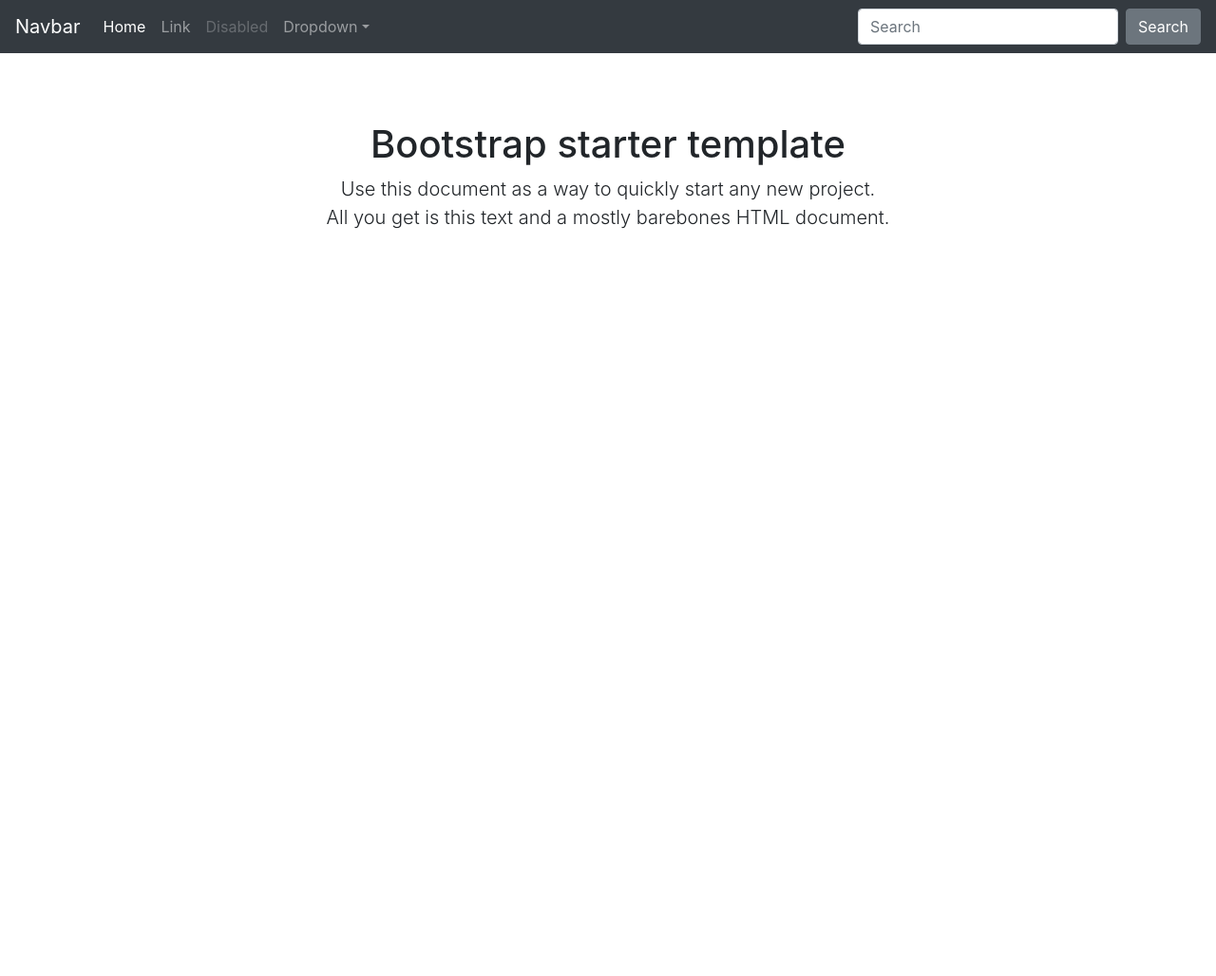
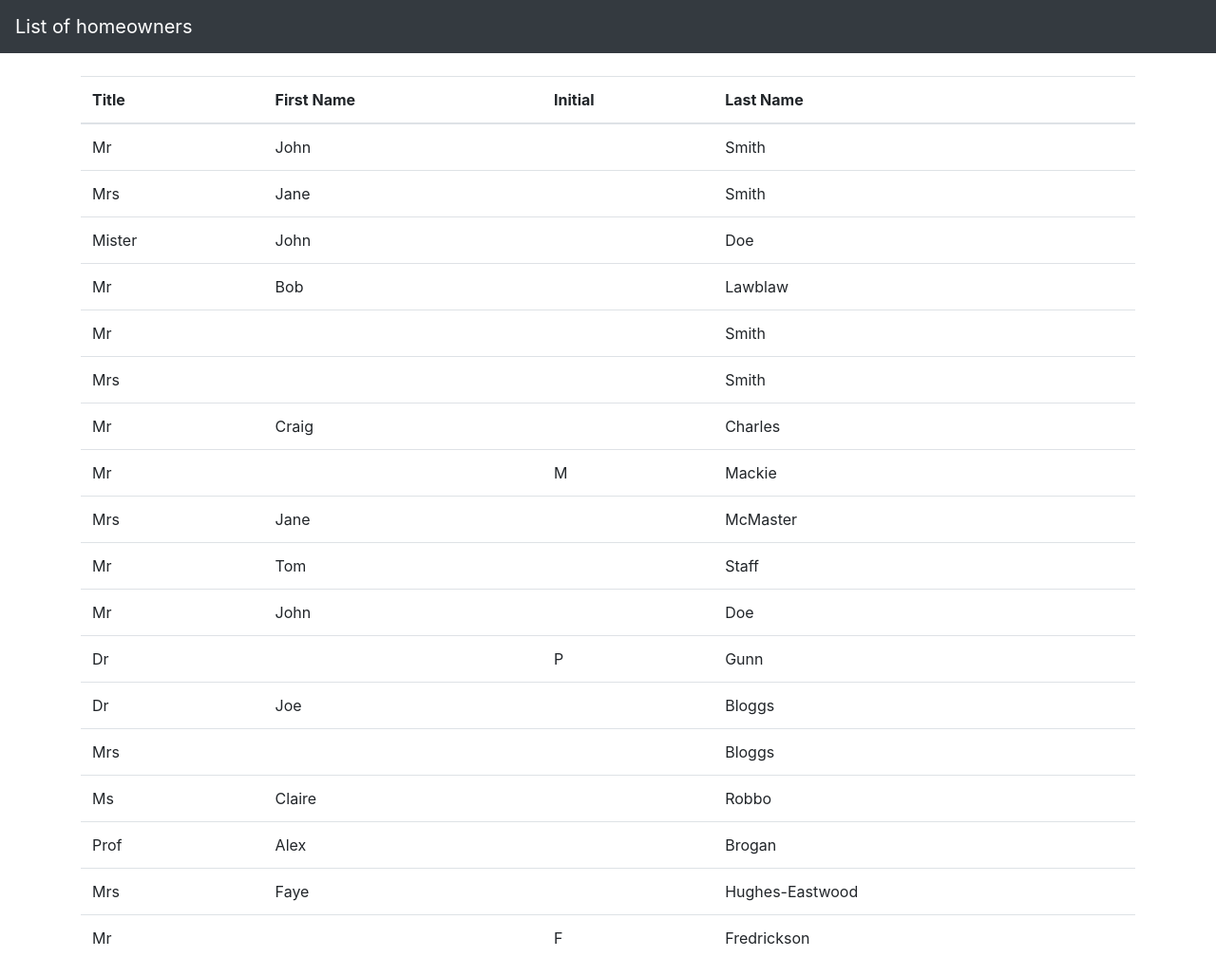
Before and after one commit to dorota-testing/php-test, a PHP site: page / in a window 1280 px wide. Shown: the whole page at 95% size. Before the commit the page ends 241 px from the top, so only its background shows below. Run offline with PHP 8.4, Linux system fonts and the light colour scheme.

Commit message:
Created table with data from the file.

```diff
--- a/index.php
+++ b/index.php
@@ -1,5 +1,14 @@
+<?php
+require './src/ProcessCsv.php';
+
+use Src\ProcessCsv;
+
+$objProcessCsv = new ProcessCsv();
+$arrPeople = $objProcessCsv->processCsvFile('src/csv_files/examples.csv');
+?>
 <!doctype html>
 <html lang="en">
+
 <head>
   <meta charset="utf-8">
   <meta name="viewport" content="width=device-width, initial-scale=1, shrink-to-fit=no">
@@ -11,48 +20,38 @@
   <!-- Custom styles for this template -->
   <link href="starter-template.css" rel="stylesheet">
 </head>
+
 <body>
   <nav class="navbar navbar-expand-md navbar-dark bg-dark fixed-top">
-  <a class="navbar-brand" href="#">Navbar</a>
-  <button class="navbar-toggler" type="button" data-toggle="collapse" data-target="#navbarsExampleDefault" aria-controls="navbarsExampleDefault" aria-expanded="false" aria-label="Toggle navigation">
-    <span class="navbar-toggler-icon"></span>
-  </button>
-
-  <div class="collapse navbar-collapse" id="navbarsExampleDefault">
-    <ul class="navbar-nav mr-auto">
-      <li class="nav-item active">
-        <a class="nav-link" href="#">Home <span class="sr-only">(current)</span></a>
-      </li>
-      <li class="nav-item">
-        <a class="nav-link" href="#">Link</a>
-      </li>
-      <li class="nav-item">
-        <a class="nav-link disabled" href="#" tabindex="-1" aria-disabled="true">Disabled</a>
-      </li>
-      <li class="nav-item dropdown">
-        <a class="nav-link dropdown-toggle" href="#" id="dropdown01" data-toggle="dropdown" aria-haspopup="true" aria-expanded="false">Dropdown</a>
-        <div class="dropdown-menu" aria-labelledby="dropdown01">
-          <a class="dropdown-item" href="#">Action</a>
-          <a class="dropdown-item" href="#">Another action</a>
-          <a class="dropdown-item" href="#">Something else here</a>
-        </div>
-      </li>
-    </ul>
-    <form class="form-inline my-2 my-lg-0">
-      <input class="form-control mr-sm-2" type="text" placeholder="Search" aria-label="Search">
-      <button class="btn btn-secondary my-2 my-sm-0" type="submit">Search</button>
-    </form>
-  </div>
+    <a class="navbar-brand" href="#">List of homeowners</a>
   </nav>
 
   <main role="main" class="container">
-
-  <div class="starter-template">
-    <h1>Bootstrap starter template</h1>
-    <p class="lead">Use this document as a way to quickly start any new project.<br> All you get is this text and a mostly barebones HTML document.</p>
-  </div>
+    <div class="bs-component">
+      <table class="table table-hover">
+        <thead>
+          <tr>
+            <th scope="col">Title</th>
+            <th scope="col">First Name</th>
+            <th scope="col">Initial</th>
+            <th scope="col">Last Name</th>
+          </tr>
+        </thead>
+        <tbody>
+        <?php foreach($arrPeople as $person){ ?>
+          <tr>
+            <td><?=$person['title']?></td>
+            <td><?=$person['first_name']?></td>
+            <td><?=$person['initial']?></td>
+            <td><?=$person['last_name']?></td>
+          </tr>
+          <?php } ?>
+        </tbody>
+      </table>
+    </div><!-- /example -->
 
   </main><!-- /.container -->
   <script src="https://code.jquery.com/jquery-3.5.1.slim.min.js" integrity="sha384-DfXdz2htPH0lsSSs5nCTpuj/zy4C+OGpamoFVy38MVBnE+IbbVYUew+OrCXaRkfj" crossorigin="anonymous"></script>
   <script src="assets/dist/js/bootstrap.bundle.min.js"></script>
+
 </html>
```
Lines whose indentation alone changed are shown as unchanged.
